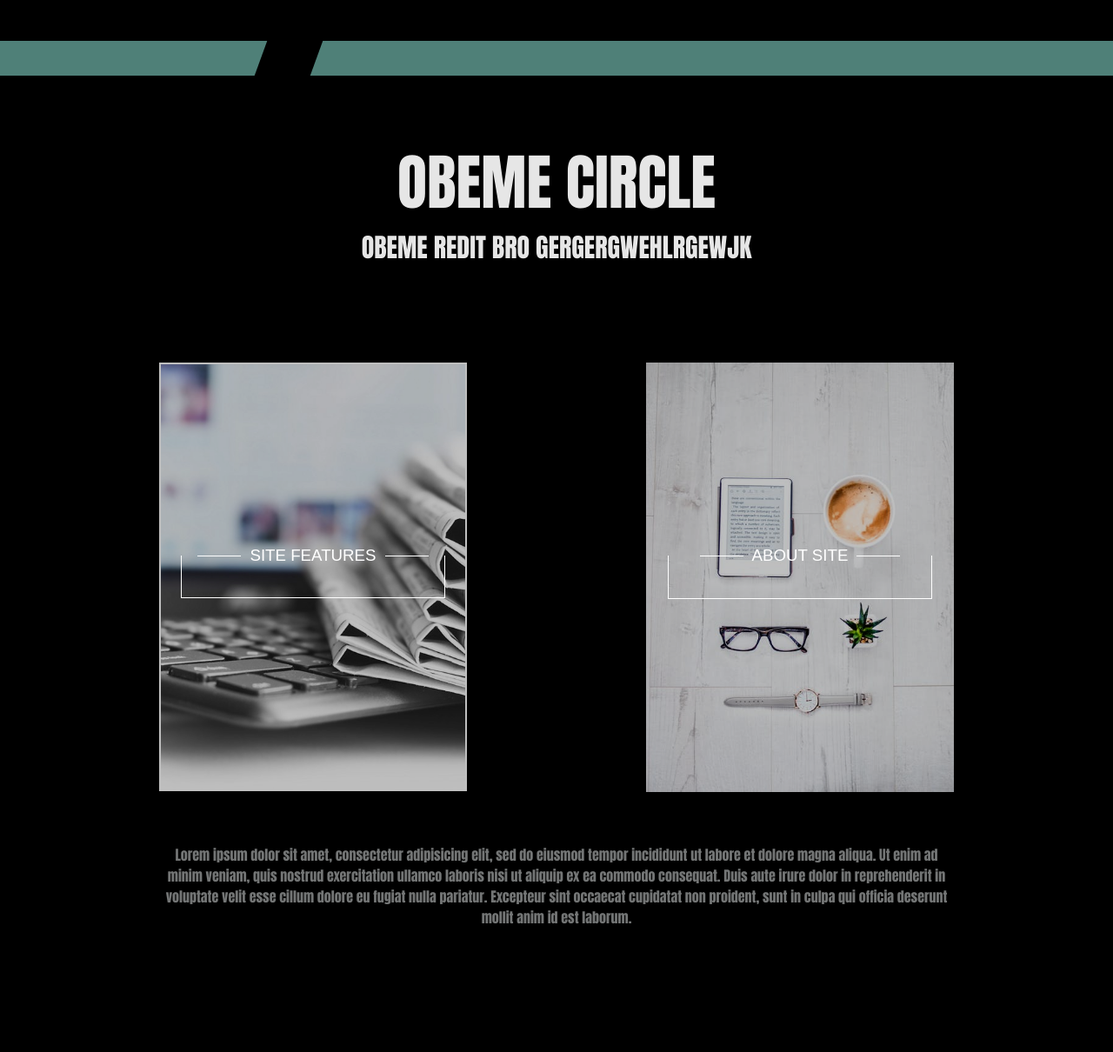
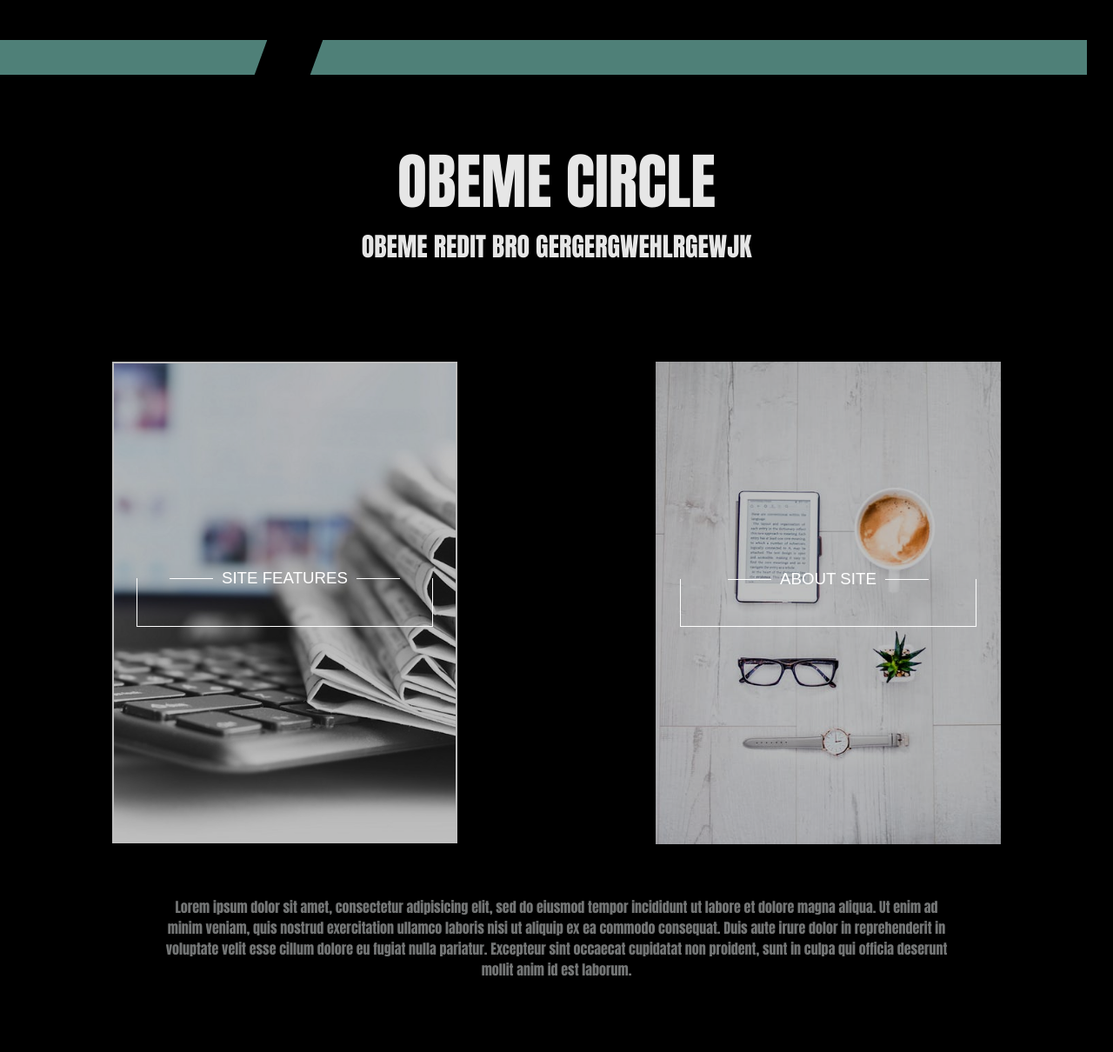
Before and after one commit to Bogdan8151/test2, a plain HTML site: page index.html in a window 1280 px wide. Shown: the part 2690-3900 px from the top of the page at 87% size. Drawn offline with nearby package versions, Linux system fonts and the light colour scheme.

Commit message:
Update main.css

```diff
--- a/css/main.css
+++ b/css/main.css
@@ -257,7 +257,7 @@
 		text-align: left;
 		width: 100%;
 		min-width: 1250px;
-		max-width: 1251px;
+		max-width: 1250px;
 		margin: 00px auto 0px auto;
 	}
 	.mack_img_gol{
@@ -289,7 +289,7 @@
 		width: 67%;
 		font-size: 25px;
 		font-weight: 400;
-		min-height: 150px;
+		max-height: 400px;
 
 
 	}
@@ -318,6 +318,8 @@
 	}
 
 	 #parallelogram {
+	 	min-width: 1250px;
+		max-width: 1250px;
 	 	width: 100%;
 	   height: 40px;
 	   background: #4f8078;
@@ -354,13 +356,15 @@
 	}
 
 	.portfolio-wrap {
-	   max-width: 1120px;
+	   min-width: 1250px;
+		max-width: 1250px;
 	   margin: 0 auto;
 	   display: flex;
 	   justify-content: space-around;
 	   flex-wrap: wrap;
 	}
 	.portfolio-item {
+
 	   padding: 10px;
 	}
 	.portfolio-item a {
@@ -475,6 +479,8 @@
 	}
 
 	.up_vr{
+		min-width: 1250px;
+		max-width: 1250px;
 		opacity: .9;
 		max-width: 1120px;
 	   margin: 100PX auto;
@@ -484,13 +490,14 @@
 	}
 
 	.under_vr{
-		width:900px;
+		max-height: 300px;
+		width: 900px;
 	   margin: 0px auto;
 	   margin-top: 50px;
 	   margin-bottom: 180px;
 	   text-align: center;
 	   color: #737575;
-	   font-size: 10FR;
+	   font-size: 12sFR;
 
 	}
 
```
